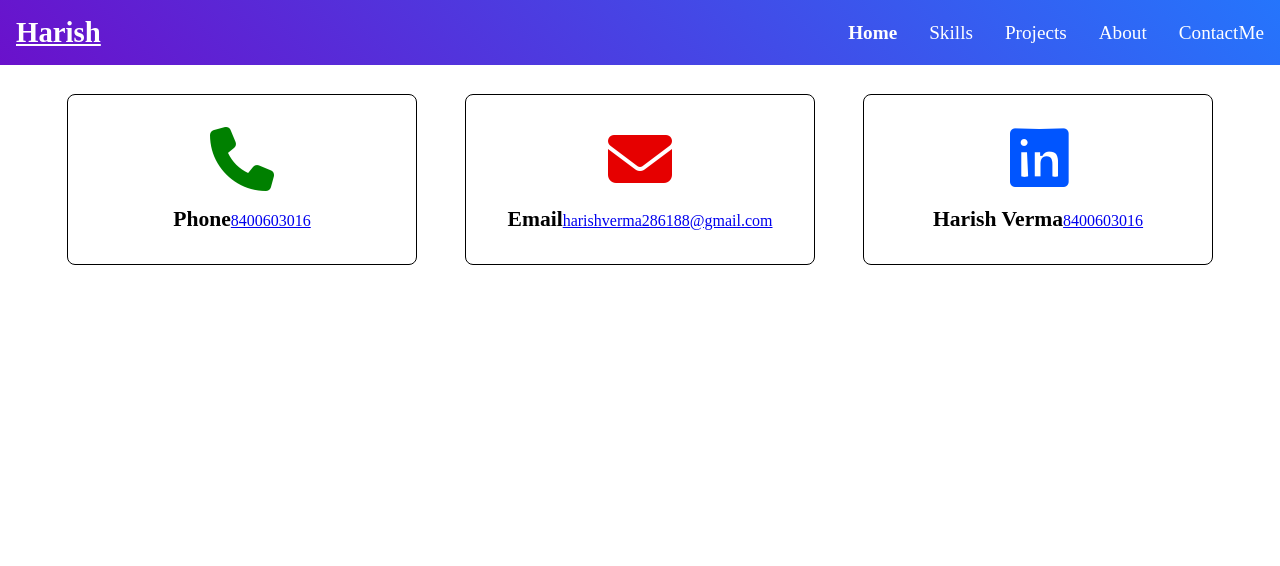
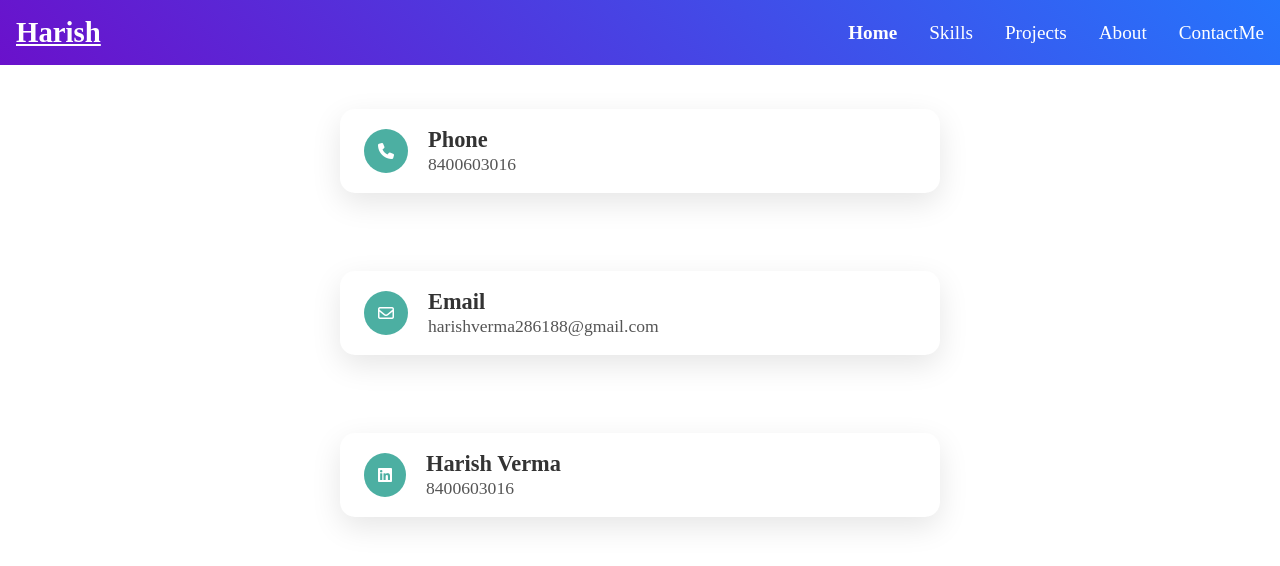
Before and after one commit to HarishVerma37/Portfolio, a React (Vite) app: page /contactMe in a window 1280 px wide. Shown: the top 566 px of the page. Built offline with nearby package versions, Linux system fonts and the light colour scheme.

Commit message:
Update Contact.css

```diff
--- a/src/ContactComponent/Contact.css
+++ b/src/ContactComponent/Contact.css
@@ -1,71 +1,68 @@
-
-
-.contact i{
-     font-size: 4rem;
-     font-weight: 600;
-}
-
-.contact i:hover{
-    transform: scale(1.3);
-}
-
-.contact{
-    border: 1px solid black;
-    width: 350px;
-    display: flex;
-    flex-direction: column;
-    justify-content: center;
-    align-items: center;
-    text-align: center;
-    gap: 1rem;
-    text-decoration: none;
-    padding: 2rem;
-    border-radius: 0.5rem;
-    background-color: white;
-    animation: slideFromb 1s ease  forwards;
+.contact {
+  display: flex;
+  align-items: center;
+  justify-content: start;
+  background-color: #ffffff;
+  padding: 18px 24px;
+  margin: 15px 0;
+  border-radius: 15px;
+  box-shadow: 0 10px 30px rgba(0, 0, 0, 0.1);
+  text-decoration: none;
+  color: #333;
+  transition: all 0.3s ease-in-out;
+  overflow: hidden;
+  width: 100%;
+  max-width: 600px;
+  margin-left: auto;
+  margin-right: auto;
 }
 
 
-@keyframes slideFromb{
-    0%{
-        opacity: 0;
-        transform: translateY(100%);
-    }
-    100%{
-        opacity: 1;
-        transform: translateX(0);
-    }
-    }
 
-
-.fa-solid{
-    color: green;
+.g{
+  display: inline-block;
+  background-color: red;
 }
 
-.fa-brands{
-    color: rgb(0, 85, 255);
+.contact:hover {
+  transform: translateY(-10px);
+  box-shadow: 0 12px 40px rgba(0, 0, 0, 0.2);
 }
 
-.fa-regular{
-color: rgb(230, 0, 0);
+.contact .icon-container {
+  display: flex;
+  align-items: center;
+  justify-content: center;
+  background-color: #4cafa2;
+  color: #ffffff;
+  padding: 14px;
+  border-radius: 50%;
+  margin-right: 20px;
+  transition: transform 0.3s ease-in-out, background-color 0.3s ease-in-out;
 }
 
-.contact .head{
-    color: rgb(43, 128, 226);
+.contact .icon-container:hover {
+  background-color: #388E3C;
+  transform: scale(1.1);
 }
 
-.contact span{
-    font-size: 1.35rem;
-    color: black;
-    font-weight: 600;
+.contact .title {
+  font-size: 1.4rem;
+  font-weight: 700;
+  color: #333;
+  margin-right: auto;
+  line-height: 1.2;
 }
 
-.contactMe{
-    font-family: 'Courier New', Courier, monospace;
-    font-size: 2rem;
-    font-weight: 700;
-    color: darkblue;
-    text-align: center;
-    margin-top: 3rem;
-    margin-bottom: 3rem;
+.contact .phone {
+  font-size: 1.1rem;
+  font-weight: 500;
+  color: #555;
+  display: block;
+  text-decoration: none;
+  transition: color 0.3s ease-in-out;
 }
+
+.contact .phone:hover {
+  color: #4CAF50;
+}
```
